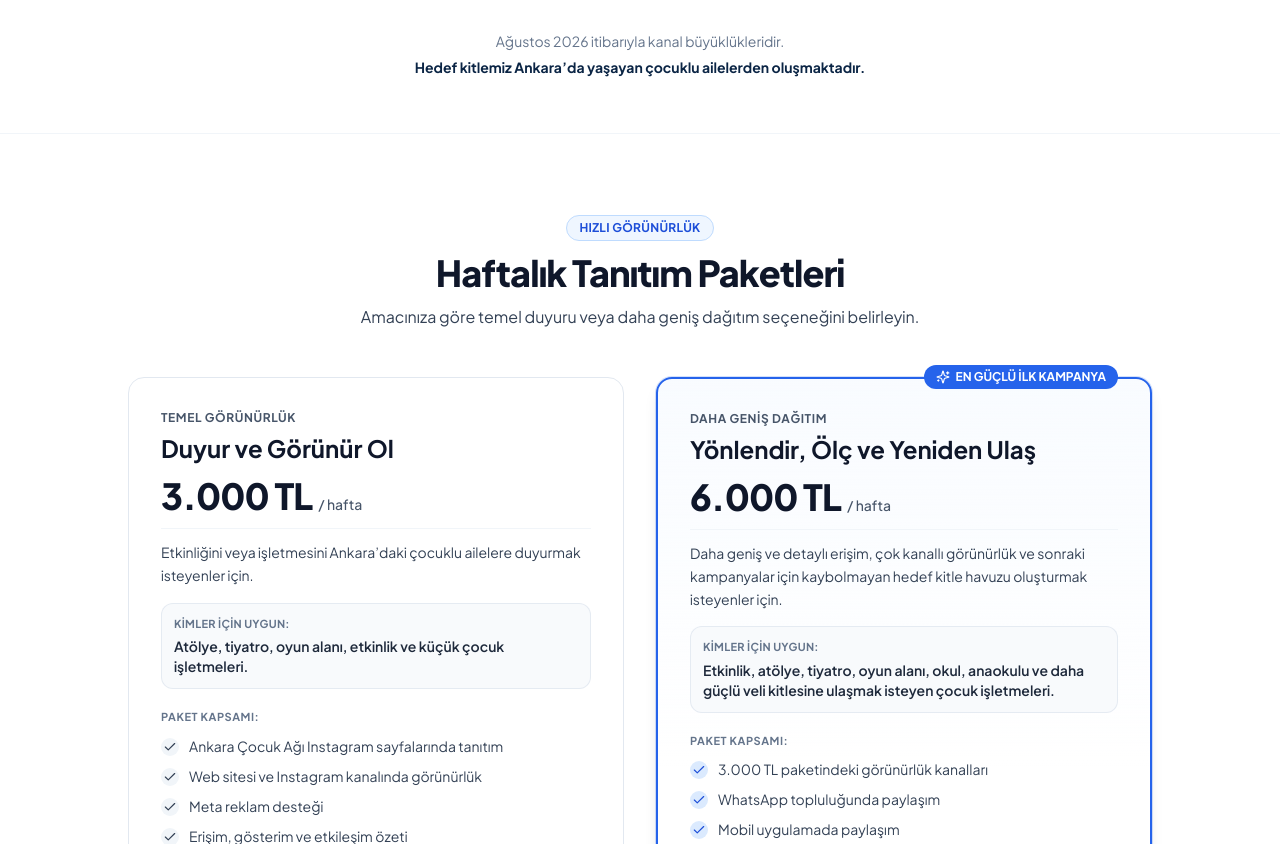
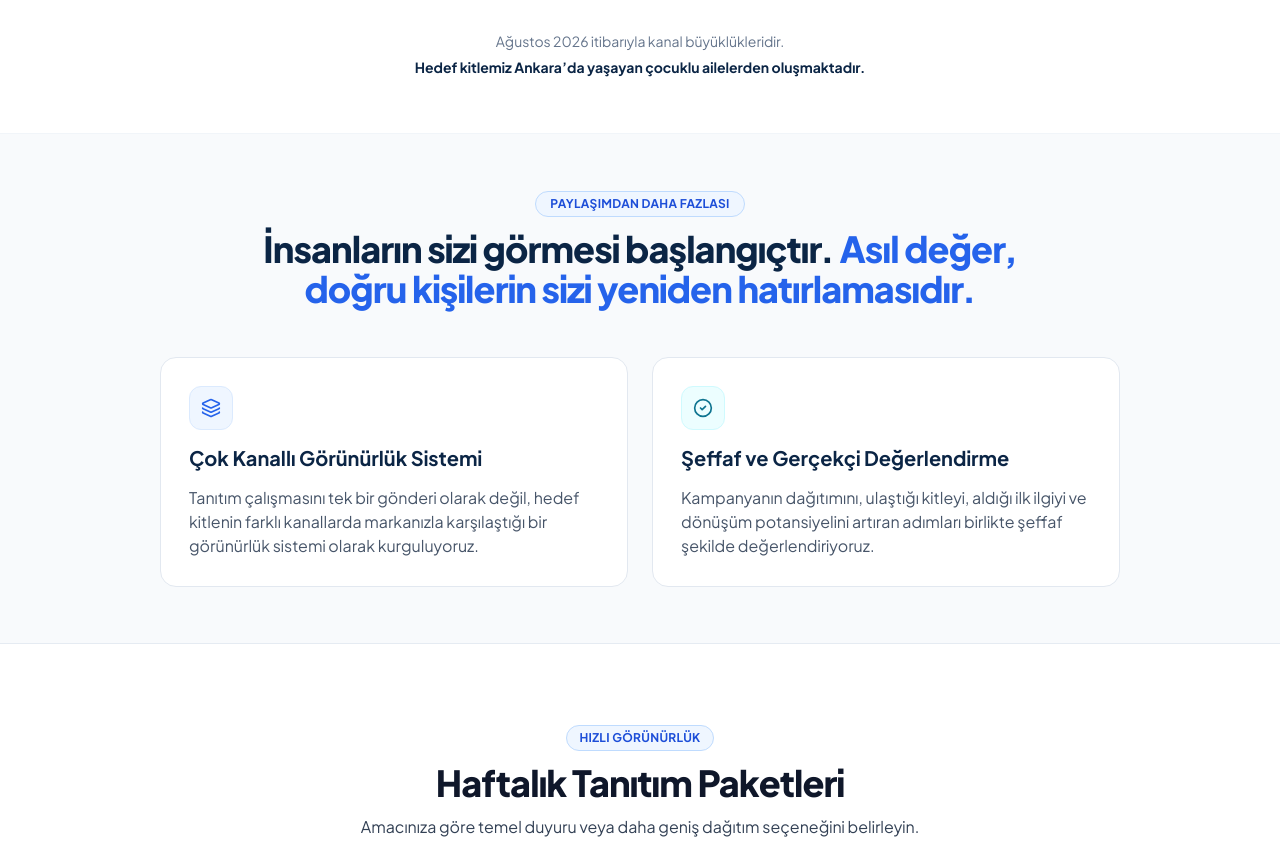
Before and after one commit to ozatabull2-cmd/ankara_cocuk_landingpage_v3, a React (Vite) app: page / in a window 1280 px wide. Shown: the part 1045-1889 px from the top of the page. Built offline with nearby package versions, Linux system fonts and the light colour scheme.

Commit message:
feat: add value proposition section with positive phrasing and without negative guarantee claims

```diff
--- /dev/null
+++ b/src/components/home/HomeValueProposition.tsx
@@ -0,0 +1,61 @@
+import React from 'react';
+import { Layers, CheckCircle2 } from 'lucide-react';
+
+export const HomeValueProposition: React.FC = () => {
+  return (
+    <section className="py-14 sm:py-18 bg-[#F8FAFC] border-b border-slate-200/80">
+      <div className="max-w-5xl mx-auto px-4 sm:px-6 lg:px-8">
+
+        {/* Top Badge & Header */}
+        <div className="text-center space-y-3 mb-10 sm:mb-12">
+          <div className="inline-flex items-center gap-1.5 px-3.5 py-1 rounded-full bg-blue-50 border border-blue-200 text-blue-700 text-xs font-bold tracking-wide uppercase">
+            PAYLAŞIMDAN DAHA FAZLASI
+          </div>
+
+          <h2 className="text-2xl sm:text-4xl font-extrabold text-[#0B2545] tracking-tight leading-tight max-w-3xl mx-auto">
+            İnsanların sizi görmesi başlangıçtır.{' '}
+            <span className="text-blue-600 block sm:inline">
+              Asıl değer, doğru kişilerin sizi yeniden hatırlamasıdır.
+            </span>
+          </h2>
+        </div>
+
+        {/* 2 Value Cards Grid */}
+        <div className="grid md:grid-cols-2 gap-5 sm:gap-6">
+
+          {/* Card 1: Çok Kanallı Görünürlük Sistemi */}
+          <div className="bg-white rounded-2xl p-6 sm:p-7 border border-slate-200 shadow-2xs space-y-3.5 hover:border-blue-300 transition-colors">
+            <div className="w-11 h-11 rounded-xl bg-blue-50 text-blue-600 flex items-center justify-center border border-blue-100 shadow-2xs">
+              <Layers className="w-5 h-5" />
+            </div>
+
+            <h3 className="text-lg sm:text-xl font-bold text-[#0B2545]">
+              Çok Kanallı Görünürlük Sistemi
+            </h3>
+
+            <p className="text-sm sm:text-base text-slate-600 leading-relaxed font-normal">
+              Tanıtım çalışmasını tek bir gönderi olarak değil, hedef kitlenin farklı kanallarda markanızla karşılaştığı bir görünürlük sistemi olarak kurguluyoruz.
+            </p>
+          </div>
+
+          {/* Card 2: Şeffaf ve Gerçekçi Değerlendirme */}
+          <div className="bg-white rounded-2xl p-6 sm:p-7 border border-slate-200 shadow-2xs space-y-3.5 hover:border-blue-300 transition-colors">
+            <div className="w-11 h-11 rounded-xl bg-cyan-50 text-cyan-700 flex items-center justify-center border border-cyan-100 shadow-2xs">
+              <CheckCircle2 className="w-5 h-5" />
+            </div>
+
+            <h3 className="text-lg sm:text-xl font-bold text-[#0B2545]">
+              Şeffaf ve Gerçekçi Değerlendirme
+            </h3>
+
+            <p className="text-sm sm:text-base text-slate-600 leading-relaxed font-normal">
+              Kampanyanın dağıtımını, ulaştığı kitleyi, aldığı ilk ilgiyi ve dönüşüm potansiyelini artıran adımları birlikte şeffaf şekilde değerlendiriyoruz.
+            </p>
+          </div>
+
+        </div>
+
+      </div>
+    </section>
+  );
+};
--- a/src/pages/HomePage.tsx
+++ b/src/pages/HomePage.tsx
@@ -4,6 +4,7 @@ import { MetaHead } from '../components/MetaHead';
 import { HomeHero } from '../components/home/HomeHero';
 import { HomeTrustBar } from '../components/home/HomeTrustBar';
 import { HomeWeeklyPackages } from '../components/home/HomeWeeklyPackages';
+import { HomeValueProposition } from '../components/home/HomeValueProposition';
 import { MonthlyBanner } from '../components/home/MonthlyBanner';
 import { HomeFaq } from '../components/home/HomeFaq';
 import { HomeFinalCta } from '../components/home/HomeFinalCta';
@@ -20,13 +21,16 @@ export const HomePage: React.FC = () => {
         {/* 1. Hero */}
         <HomeHero />
 
-        {/* 2. Trust Bar */}
+        {/* 2. Trust Bar (5 Multi-channel Cards) */}
         <HomeTrustBar />
 
-        {/* 3. Weekly Packages (3.000 TL & 6.000 TL) */}
+        {/* 3. Value Proposition (Paylaşımdan Daha Fazlası) */}
+        <HomeValueProposition />
+
+        {/* 4. Weekly Packages (3.000 TL & 6.000 TL) */}
         <HomeWeeklyPackages />
 
-        {/* 4. Monthly Model Redirect Banner */}
+        {/* 5. Monthly Model Redirect Banner */}
         <MonthlyBanner />
 
         {/* 6. Weekly FAQ */}
```
Also changed, not shown: 1 other file (tests, documents, lock files or other folders).
